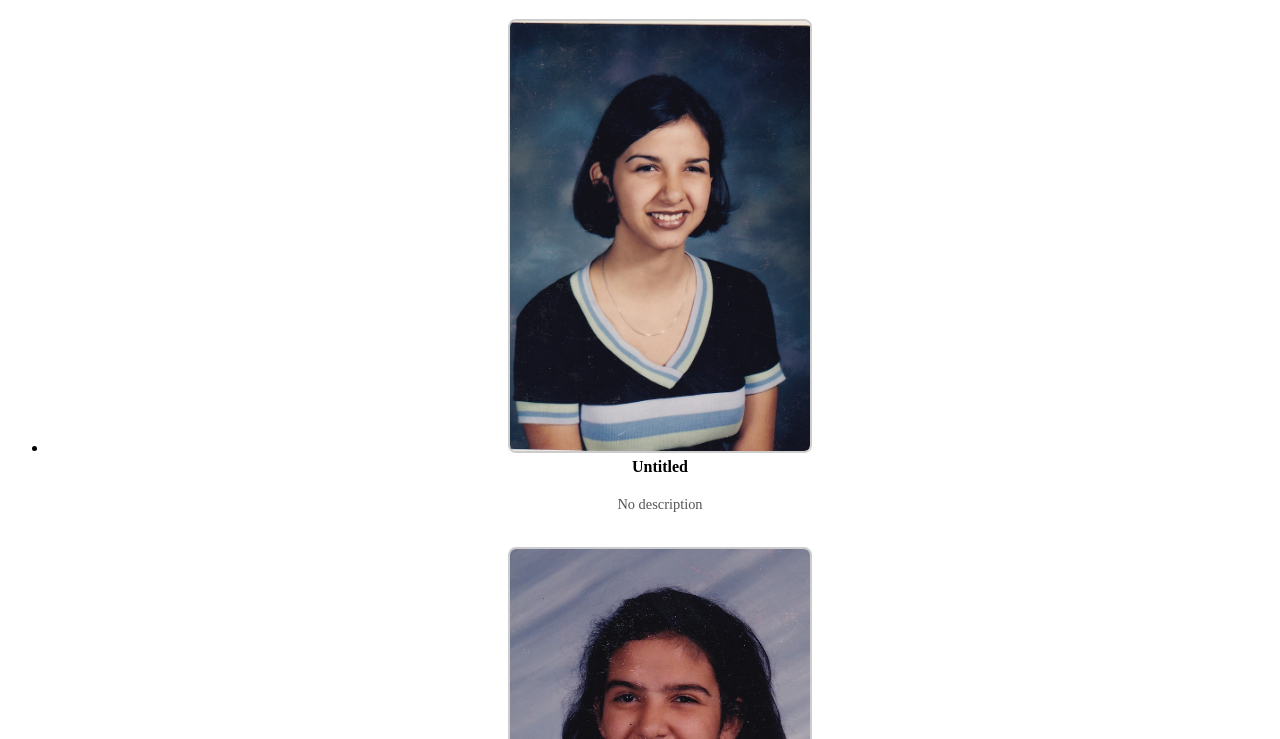
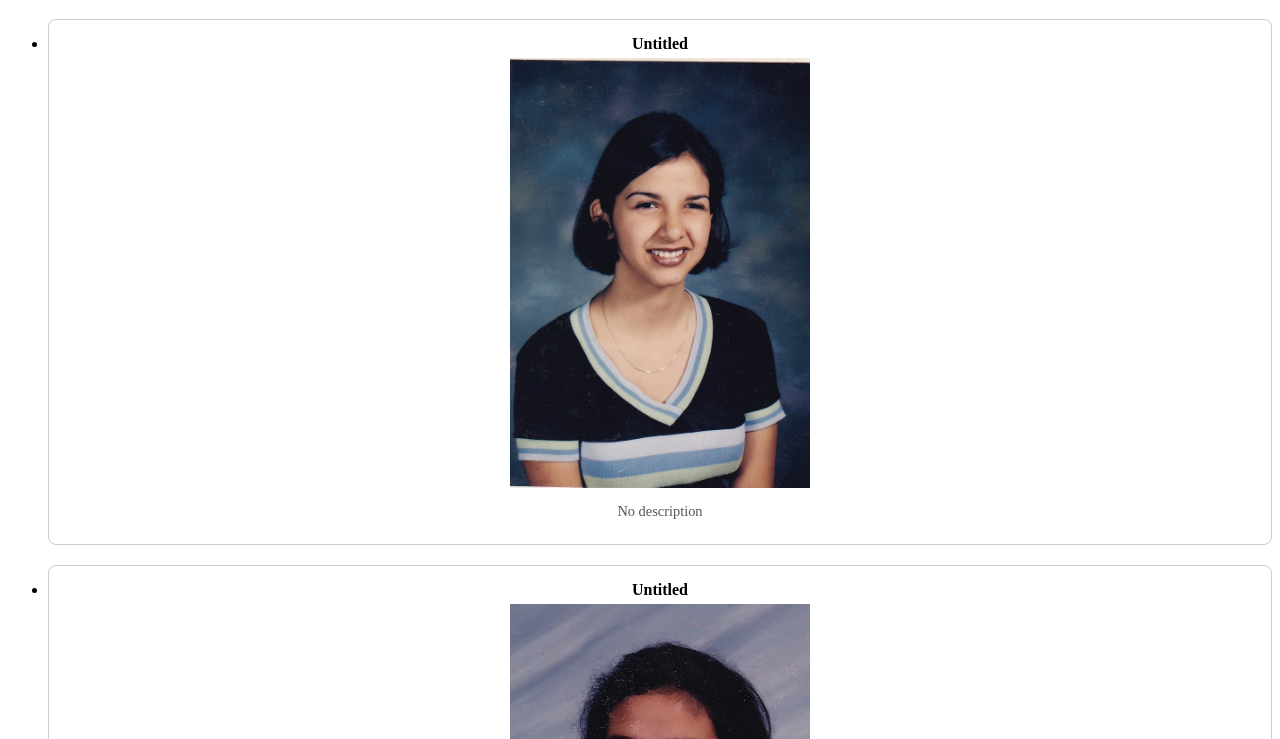
Before and after one commit to robidas/static-site, a plain HTML site: page photo-album/index.html in a window 1280 px wide. Shown: the part 61-800 px from the top of the page. Drawn offline with Linux system fonts and the light colour scheme.

Commit message:
first attempt at making each photo album picture look better

```diff
--- a/photo-album/imageLoader.js
+++ b/photo-album/imageLoader.js
@@ -9,17 +9,19 @@ export async function* loadImages() {
         const images = await response.json();
 
         for (const image of images) {
-            // await new Promise(resolve => setTimeout(resolve, 5)); // Simulate network delay for testing
+            // Commented-out delay for now, but can be re-enabled if needed
+            // await new Promise(resolve => setTimeout(resolve, 100));
 
             const li = document.createElement("li");
             li.innerHTML = `
                 <div class="photo-container">
+                    <p class="photo-title">${image.title}</p>
                     <img src="${image.filePath}" alt="${image.title}">
-                    <p class="photo-title">${image.title}</p>
                     <p class="photo-description">${image.description}</p>
                 </div>
             `;
-            yield li;
+
+            yield li; // Yielding the actual li element, so script.js can use appendChild()
         }
     } catch (error) {
         console.error("Error loading images:", error);
--- a/photo-album/styles.css
+++ b/photo-album/styles.css
@@ -3,13 +3,14 @@
     flex-direction: column;
     align-items: center;
     margin-bottom: 20px;
+    border: 1px solid #ccc; /* Added light border */
+    padding: 10px;
+    border-radius: 8px; /* Optional: Slightly rounded corners */
 }
 
 .photo-container img {
     max-width: 300px; /* Adjust size as needed */
     height: auto;
-    border: 2px solid #ccc;
-    border-radius: 8px;
 }
 
 .photo-title {
```
